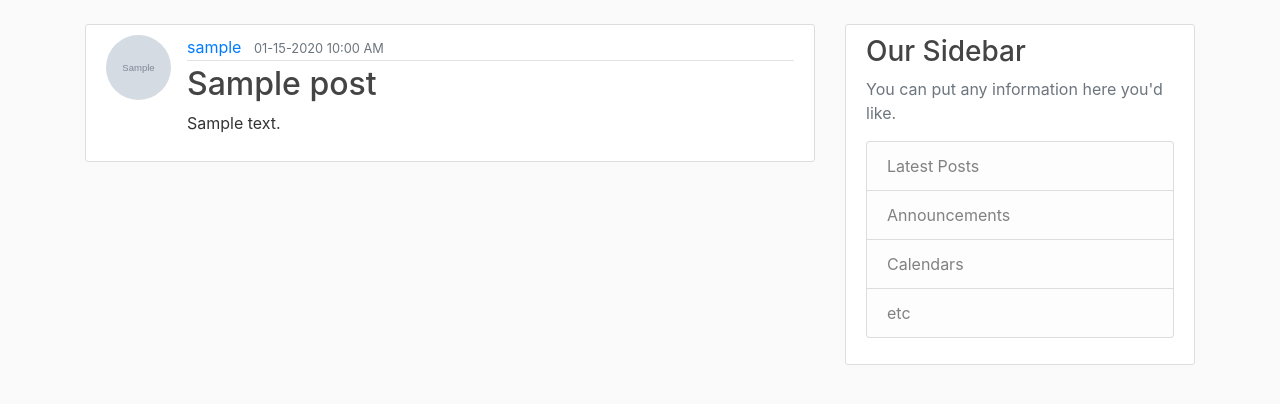
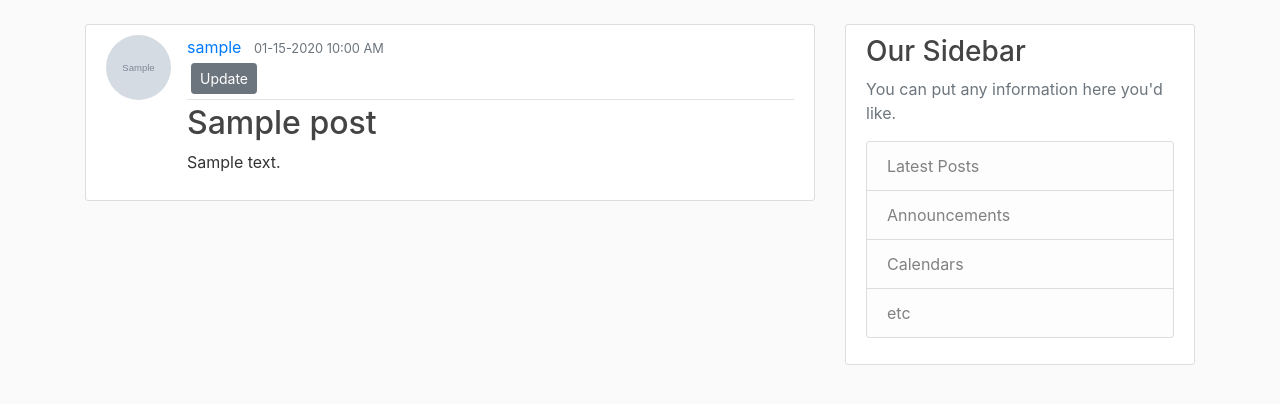
Before and after one commit to RdotSilva/Python-Flask-Fitness-Blog, a Flask app: template fitnessblog/templates/post.html in a window 1280 px wide. Shown: the part 56-460 px from the top of the page. Run offline with Flask 2, Linux system fonts and the light colour scheme; a user stored in the database is signed in; tables that the repository leaves empty hold one stand-in row (values such as "Sample post"); the template is opened without the code that fills it: values that come from a table or form of the project are taken from there, most other values are stand-ins (such as "Sample title", 1, 10 or a date in 2020); grey boxes marked "Sample" are stand-in pictures; some libraries are stand-ins or nearby versions.

Commit message:
Add button for update post

```diff
--- a/fitnessblog/templates/post.html
+++ b/fitnessblog/templates/post.html
@@ -6,6 +6,11 @@
       <div class="article-metadata">
         <a class="mr-2" href="#">{{ post.author.username }}</a>
         <small class="text-muted">{{ post.date_posted.strftime('%m-%d-%Y %I:%M %p') }}</small>
+        {% if post.author == current_user %}
+          <div>
+            <a class="btn btn-secondary btn-sm m-1" href="{{ url_form('update_post', post_id=post.id) }}">Update</a>
+          </div>
+        {% endif %}
       </div>
       <h2 class="article-title">{{ post.title }}</h2>
       <p class="article-content">{{ post.content }}</p>
```
